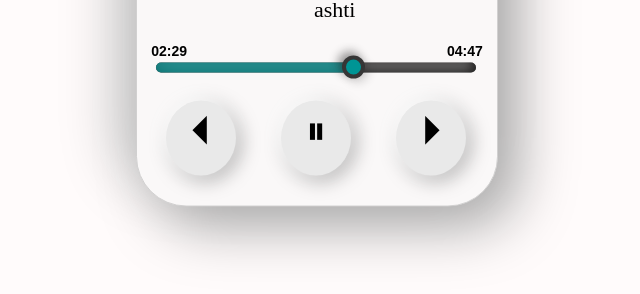
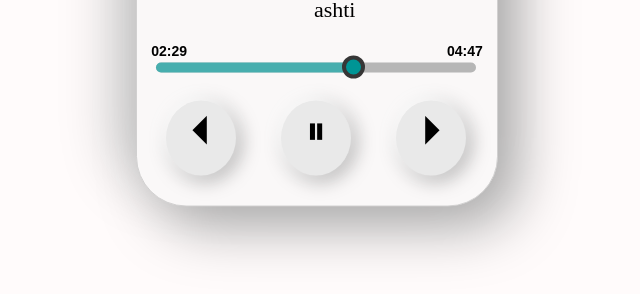
Before and after one commit to amirroohi/player-JS, a plain HTML site: page index.html in a window 1280 px wide. Shown: the part 474-768 px from the top of the page, without its empty margins (323-963 px from the left). Drawn offline with Linux system fonts and the light colour scheme; a web font is replaced by a local one.

Commit message:
edition two

```diff
--- a/app.js
+++ b/app.js
@@ -1,3 +1,4 @@
 const pausePlay = document.querySelector(".music-pause");
 const forward = document.querySelector(".music-forward");
 const backward = document.querySelector(".music-backward");
+const timeline = document.querySelector(".time-line");
--- a/style.css
+++ b/style.css
@@ -112,8 +112,8 @@ h1{
     border-radius: 10px;
     position: relative;
     left: 20px;
-    box-shadow:inset -3px -3px 10px #0000009a,
-               inset 3px 3px 20px #3b3939f3;
+    /* box-shadow:inset -3px -3px 10px #0000009a,
+               inset 3px 3px 20px #3b3939f3;  */
     cursor: pointer;
 }
 .time-line::before{
@@ -127,8 +127,8 @@ h1{
     left:186px;
     border: 4px solid rgb(54, 54, 54);
     z-index: 50;
-    box-shadow:-4px -4px 10px #1414146e,
-                4px 4px 10px #00000026;
+    /* box-shadow:-4px -4px 10px #1414146e,
+                4px 4px 10px #00000026; */
 }
 .time-line::after{
     content: "";
```
